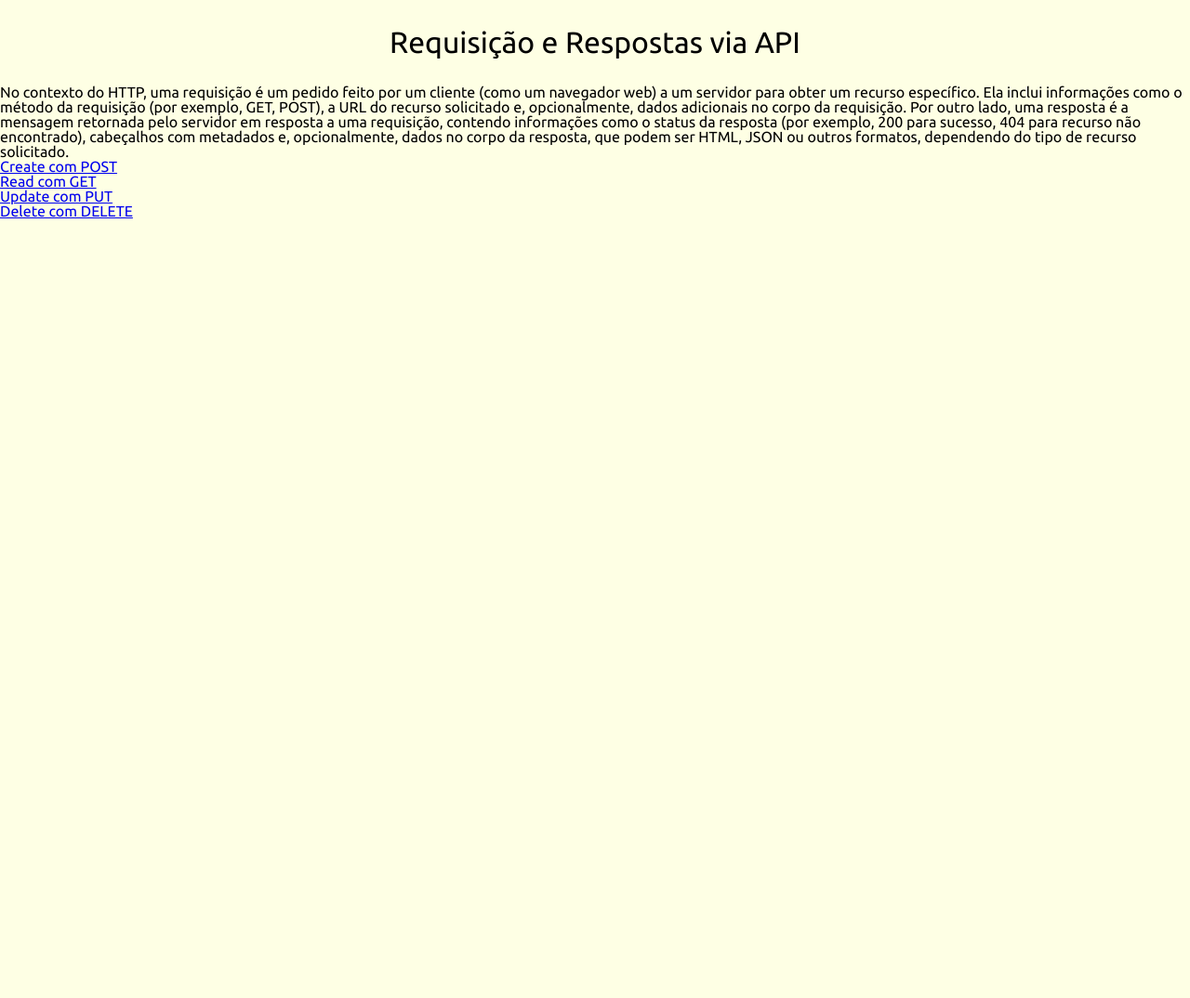
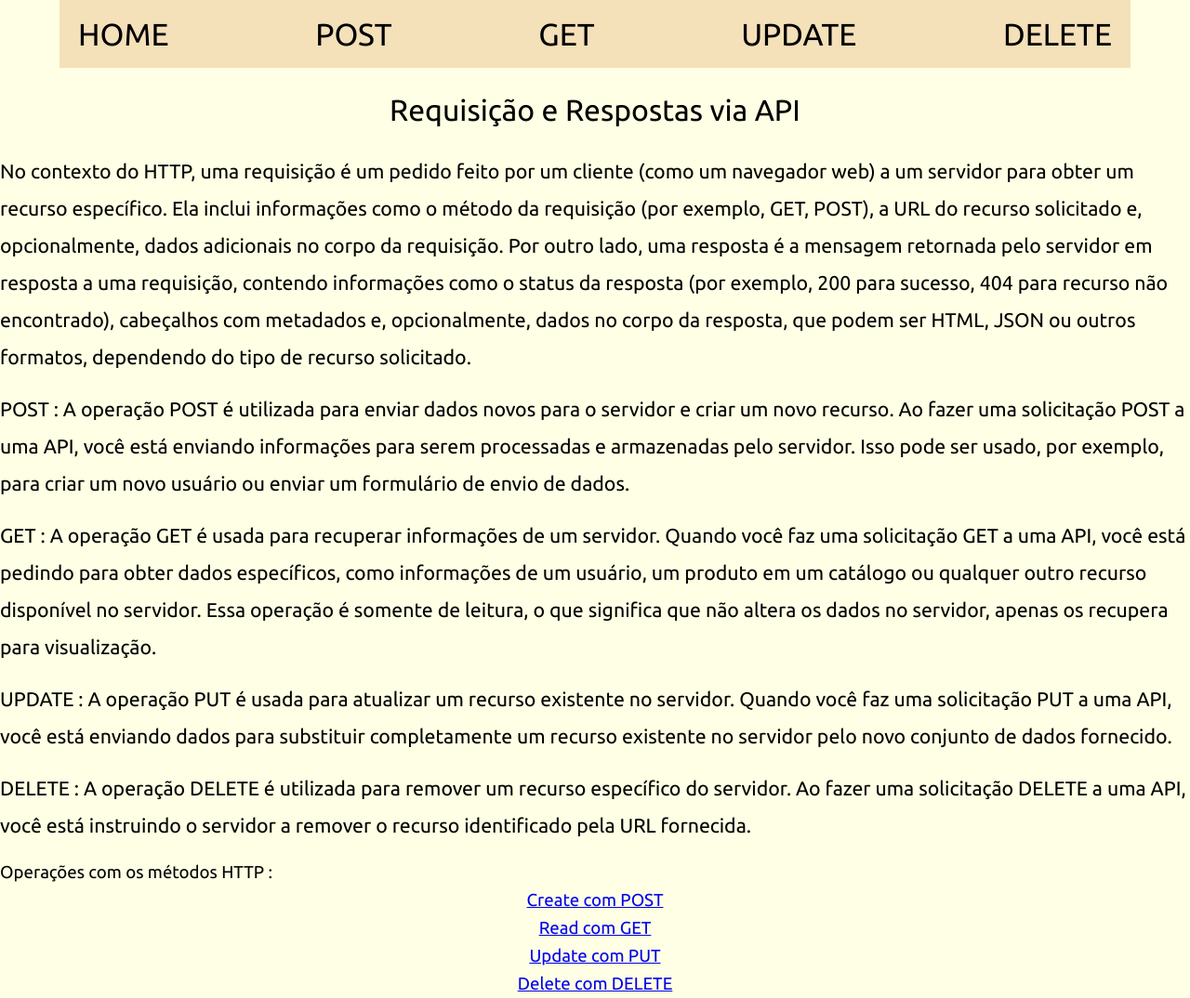
Before and after one commit to Leonardo-Talanski/api-interacao, a website: page index.html in a window 1280 px wide. Shown: the whole page at 93% size. Before the commit the page ends 800 px from the top, so only its background shows below. Drawn offline with Linux system fonts and the light colour scheme.

Commit message:
Arrumando espaçamento nav bar e parágrafos index

```diff
--- a/assets/styles/style.css
+++ b/assets/styles/style.css
@@ -1,8 +1,18 @@
  @import url('https://fonts.googleapis.com/css2?family=Cormorant+Garamond&family=Montserrat+Alternates:wght@700&display=swap');
 
- body {
+ :root {
      font-family: 'Ubuntu', sans-serif;
      background-color: #FEFFE4;
+ }
+
+ body {
+    display: flex;
+    flex-direction: column;
+ }
+
+ header {
+    width: 90%;
+    margin: 0 auto;
  }
 
  /* .produto {
@@ -49,10 +59,8 @@
      margin: auto;
  }
 
- .page-Title {
-     display: flex;
-     justify-content: center;
-     align-items: center;
+ .page-Title ul {
+    background-color: #F4E0B9;
  }
 
  .page-Title h1 {
@@ -65,7 +73,7 @@
      margin: 27px;
  }
 
- .page-Title a{
+ .page-Title a {
     text-decoration: none;
     font-size: 25pt;
     color: #000;
@@ -149,8 +157,6 @@
     border: none;
     cursor: pointer;
  }
-
-
 
 #btAtualizar:hover {
     background-color: #007BED;
@@ -289,7 +295,6 @@
 
  /* --NAVBAR-- */
 
-
  .navbar {
     background-color: beige;
 }
@@ -310,3 +315,24 @@
     color: #000;
     text-decoration: none;
 }
+
+.estilo-p {
+    font-size: 16pt;
+    line-height: 40px;
+
+}
+
+.sub-menu {
+    display: flex;
+    justify-content: center;
+    font-size: 14pt;
+    flex-direction: column;
+    line-height: 30px;
+}
+
+
+.sub-menu li a {
+    display: flex;
+    justify-content: center;
+
+}
--- a/data/db.json
+++ b/data/db.json
@@ -24,11 +24,6 @@
       "id": 5,
       "descricao": "Bota Coturno Masculino",
       "preco": "R$ 78,90"
-    },
-    {
-      "id": 6,
-      "descricao": "Tênis Air Force TM ",
-      "preco": "R$ 149,90"
     }
   ]
 }
--- a/index.html
+++ b/index.html
@@ -1,5 +1,6 @@
 <!DOCTYPE html>
 <html lang="pt-br">
+
 <head>
     <meta charset="UTF-8">
     <meta name="viewport" content="width=device-width, initial-scale=1.0">
@@ -13,17 +14,48 @@
         <h1>Requisição e Respostas via API</h1>
     </header>
 
-    <p>No contexto do HTTP, uma requisição é um pedido feito por um cliente (como um navegador web) a um servidor para obter um recurso específico. Ela inclui informações como o método da requisição (por exemplo, GET, POST), a URL do recurso solicitado e, opcionalmente, dados adicionais no corpo da requisição. Por outro lado, uma resposta é a mensagem retornada pelo servidor em resposta a uma requisição, contendo informações como o status da resposta (por exemplo, 200 para sucesso, 404 para recurso não encontrado), cabeçalhos com metadados e, opcionalmente, dados no corpo da resposta, que podem ser HTML, JSON ou outros formatos, dependendo do tipo de recurso solicitado.</p>
+    <p class="estilo-p">No contexto do HTTP, uma requisição é um pedido feito por um cliente (como um navegador web) a
+        um servidor
+        para obter um recurso específico. Ela inclui informações como o método da requisição (por exemplo, GET,
+        POST), a URL do recurso solicitado e, opcionalmente, dados adicionais no corpo da requisição. Por outro
+        lado, uma resposta é a mensagem retornada pelo servidor em resposta a uma requisição, contendo informações
+        como o status da resposta (por exemplo, 200 para sucesso, 404 para recurso não encontrado), cabeçalhos com
+        metadados e, opcionalmente, dados no corpo da resposta, que podem ser HTML, JSON ou outros formatos,
+        dependendo do tipo de recurso solicitado.</p><br> <strong></strong>
 
-     <ul>
+    <p class="estilo-p"> POST :
+        A operação POST é utilizada para enviar dados novos para o servidor e criar um novo recurso. Ao fazer uma
+        solicitação POST a uma API, você está enviando informações para serem processadas e armazenadas pelo servidor.
+        Isso pode ser usado, por exemplo, para criar um novo usuário ou enviar um formulário de envio de dados.</p><br>
+
+    <p class="estilo-p"> GET :
+        A operação GET é usada para recuperar informações de um servidor. Quando você faz uma solicitação GET a uma API,
+        você está pedindo para obter dados específicos, como informações de um usuário, um produto em um catálogo ou
+        qualquer outro recurso disponível no servidor. Essa operação é somente de leitura, o que significa que não
+        altera os dados no servidor, apenas os recupera para visualização.</p><br>
+
+    <p class="estilo-p"> UPDATE :
+        A operação PUT é usada para atualizar um recurso existente no servidor. Quando você faz uma solicitação PUT a
+        uma API, você está enviando dados para substituir completamente um recurso existente no servidor pelo novo
+        conjunto de dados fornecido.</p><br>
+
+    <p class="estilo-p"> DELETE :
+        A operação DELETE é utilizada para remover um recurso específico do servidor. Ao fazer uma solicitação DELETE a
+        uma API, você está instruindo o servidor a remover o recurso identificado pela URL fornecida.
+    </p><br>
+
+    <h3 class="sub-menu">Operações com os métodos HTTP : </h3>
+    <ul class="sub-menu">
         <li><a href="./create-com-post.html">Create com POST</a></li>
         <li><a href="./read-com-get.html">Read com GET</a></li>
         <li><a href="./update-com-put.html">Update com PUT</a></li>
         <li><a href="./delete-com-delete.html">Delete com DELETE</a></li>
     </ul>
 
-<script src="./assets/scripts/estilos.js"></script>
+    <script src="./assets/scripts/estilos.js"></script>
+    <script src="./assets/scripts/navbar.js"></script>
 
 
 </body>
+
 </html>
```
